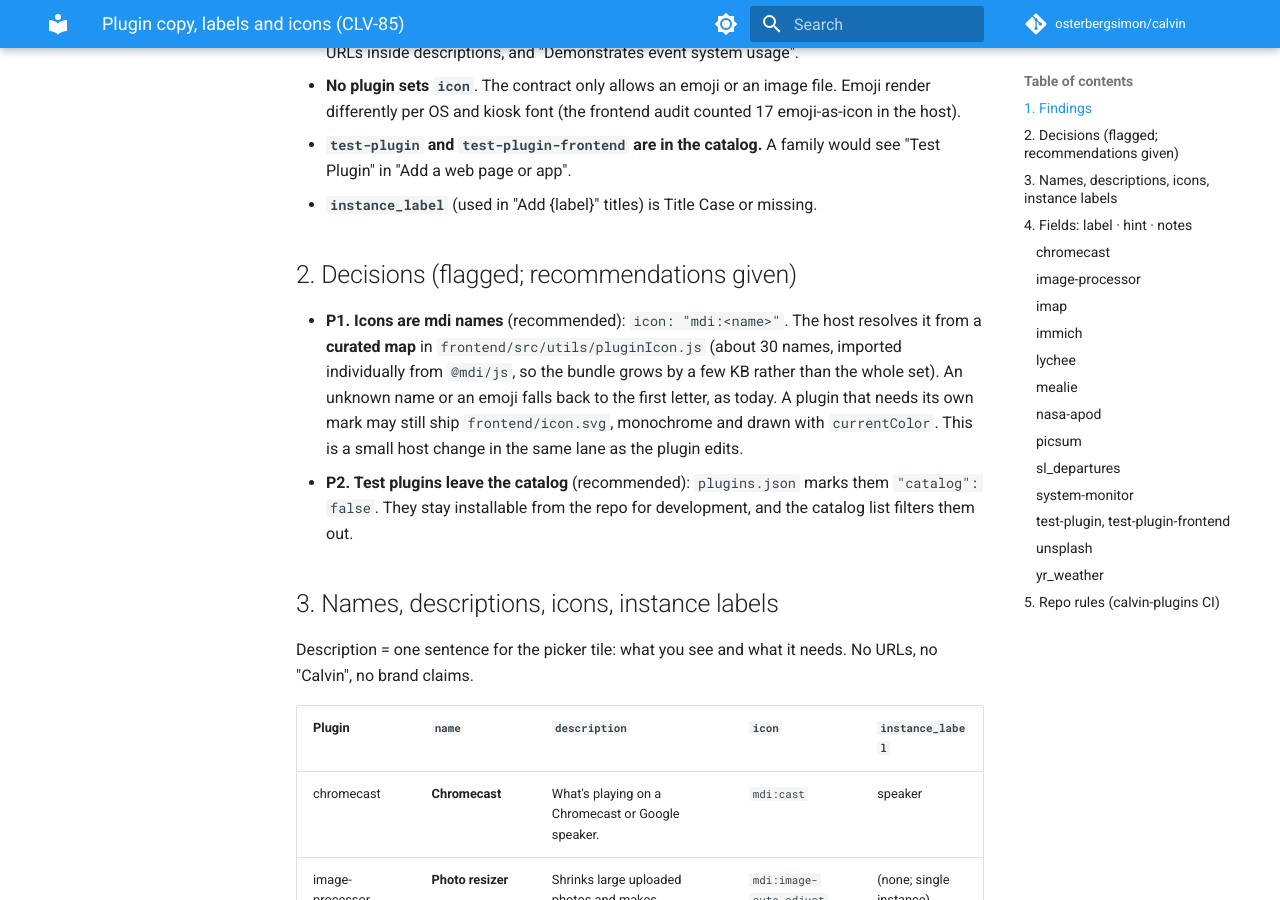
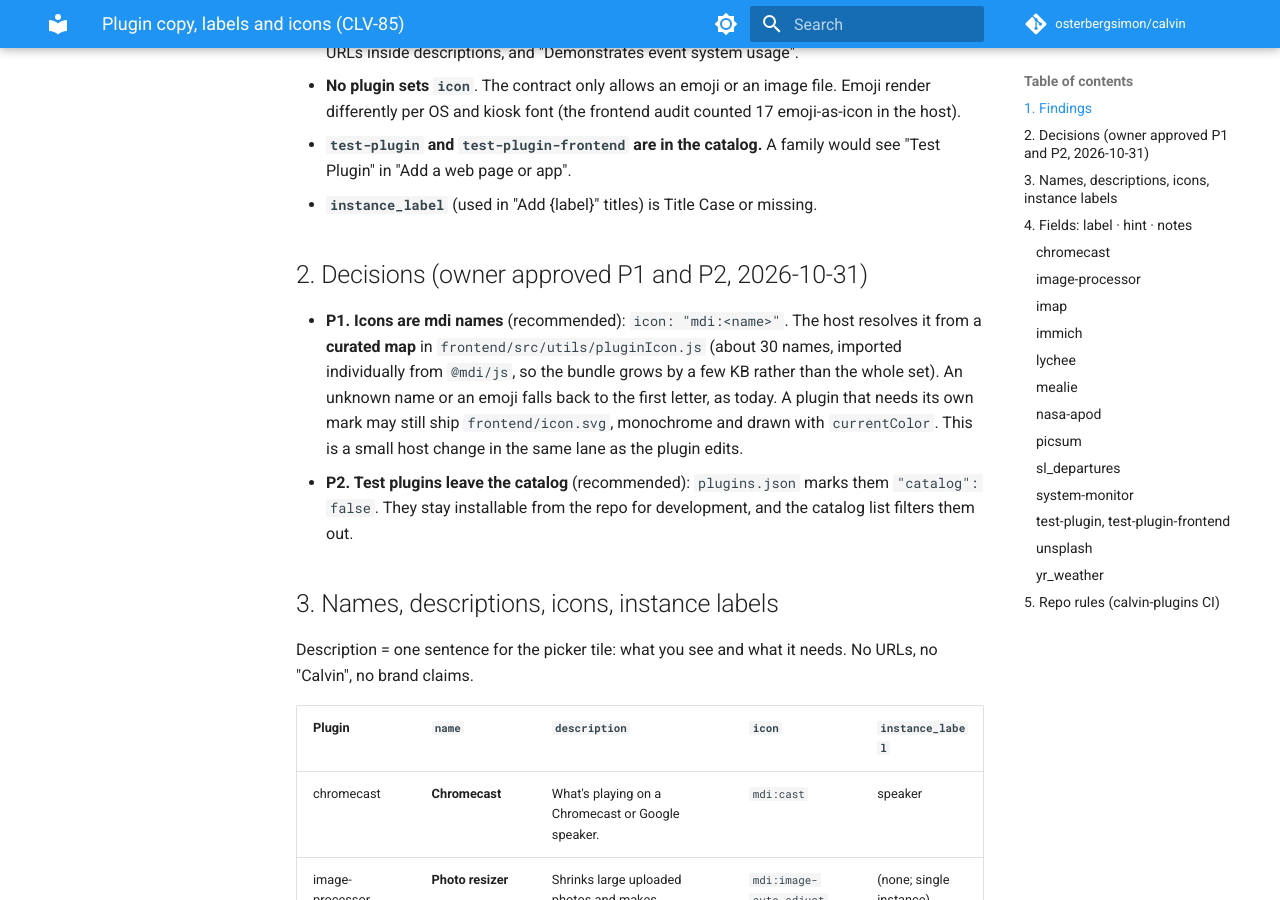
Before and after one commit to osterbergsimon/calvin, an MkDocs documentation site: the page built from docs/design/2026-10-31-plugin-copy.md, in a window 1280 px wide and 900 px high, scrolled down 551 px. Built offline with MkDocs 1.6.1 and Material for MkDocs 9.7.7, drawn with Linux system fonts in a browser that asks for light colours; comment, search, counter and statistics services are not loaded.

Commit message:
docs(design): record P1/P2 approved (CLV-85)

```diff
--- a/docs/design/2026-10-31-plugin-copy.md
+++ b/docs/design/2026-10-31-plugin-copy.md
@@ -18,7 +18,7 @@
   page or app".
 - **`instance_label`** (used in "Add {label}" titles) is Title Case or missing.
 
-## 2. Decisions (flagged; recommendations given)
+## 2. Decisions (owner approved P1 and P2, 2026-10-31)
 
 - **P1. Icons are mdi names** (recommended): `icon: "mdi:<name>"`. The host resolves it from a **curated map** in
   `frontend/src/utils/pluginIcon.js` (about 30 names, imported individually from `@mdi/js`, so the bundle grows by a
```
